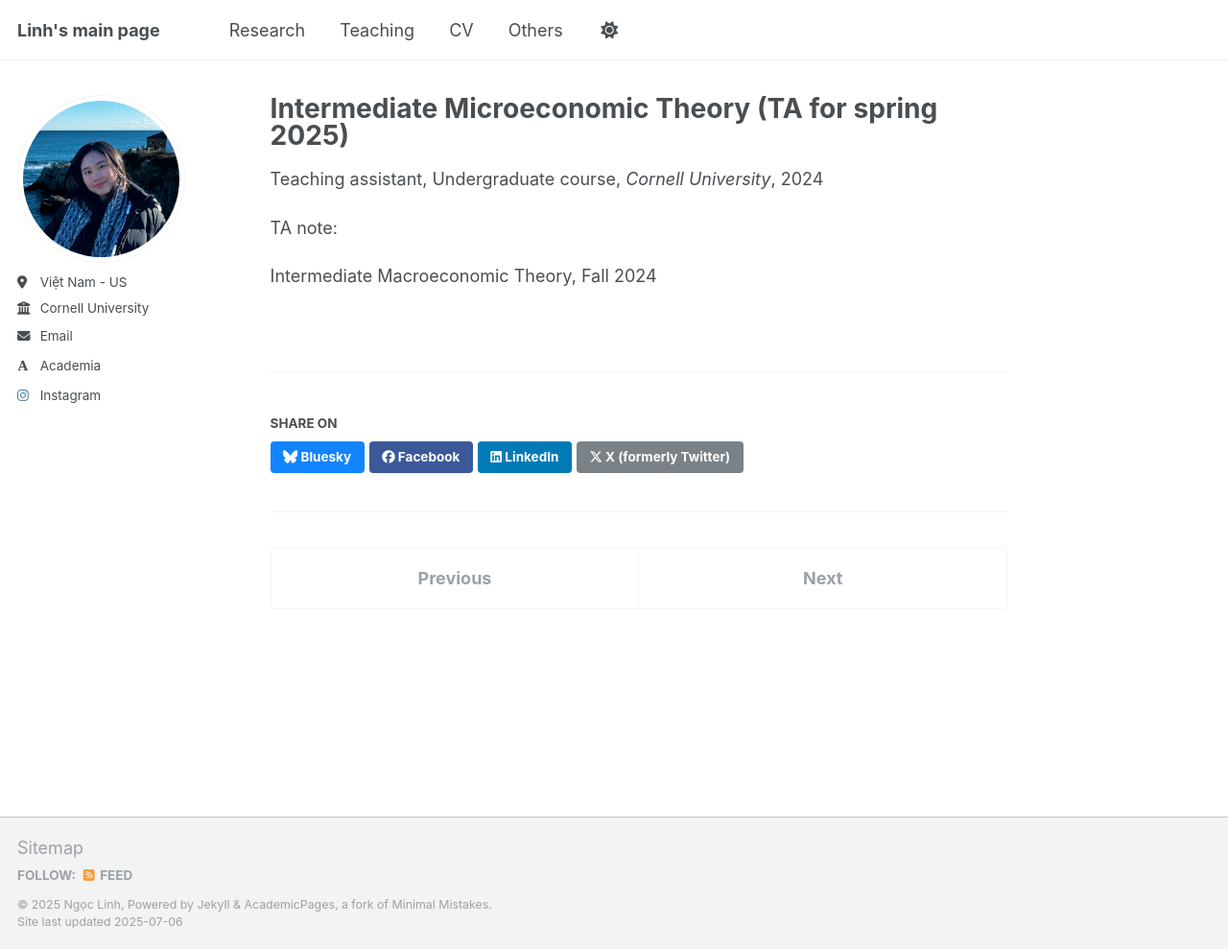
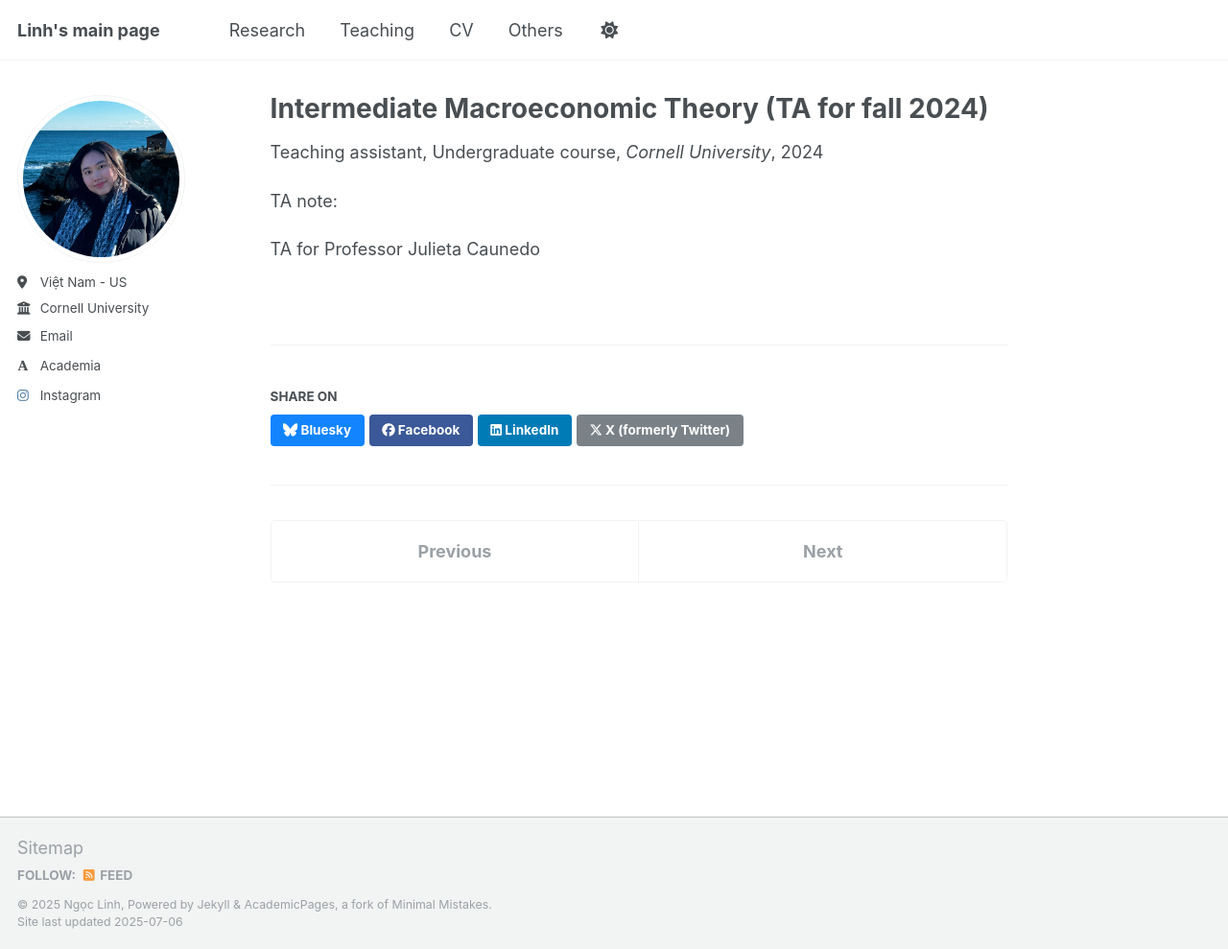
Before and after one commit to npl-nguyen/nguyen-ngoc-phuong-linh, a Jekyll site: the page built from _teaching/inter-macro-fall2024.md, in a window 1280 px wide and 989 px high. Shown: the whole window at 96% size. Built offline with Jekyll 4.4.1, drawn with Linux system fonts in a browser that asks for light colours; some web fonts are replaced; a script that is not in the unit is left out.

Commit message:
Update and rename 2015-spring-teaching-2.md to inter-macro-fall2024.md

```diff
--- a/_teaching/2015-spring-teaching-2.md
+++ b/_teaching/inter-macro-fall2024.md
@@ -1,8 +1,8 @@
 ---
-title: "Intermediate Microeconomic Theory (TA for spring 2025)"
+title: "Intermediate Macroeconomic Theory (TA for fall 2024)"
 collection: teaching
 type: "Teaching assistant, Undergraduate course"
-permalink: /teaching/2014-spring-teaching-2
+permalink: /teaching/inter-macro-fall2024
 venue: "Cornell University"
 date: 2024-1-1
 location: "Ithaca, New York, US"
@@ -10,5 +10,4 @@ location: "Ithaca, New York, US"
 
 TA note:
 
-
-Intermediate Macroeconomic Theory, Fall 2024
+TA for Professor Julieta Caunedo
```
